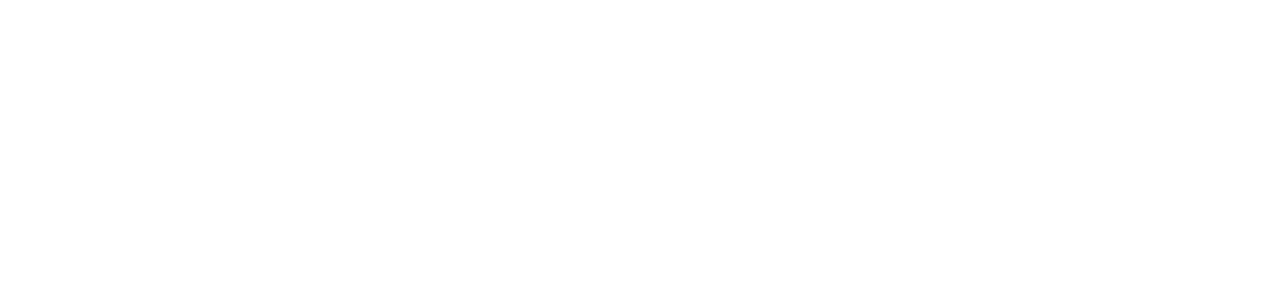
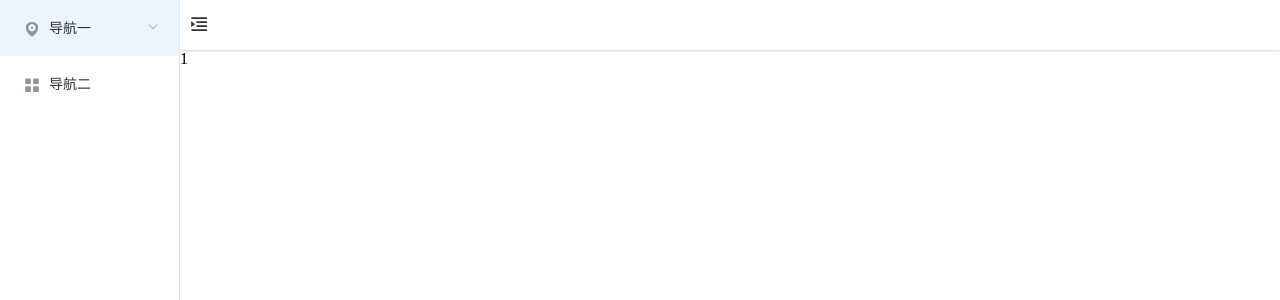
Before and after one commit to Zhang-Jia-Jun/vue-jun-admin, a Vue app: page /#/ in a window 1280 px wide. Shown: the top 300 px of the page. Built offline with nearby package versions, Linux system fonts and the light colour scheme.

Commit message:
增加布局页面，登录跳转，添加路由 ！！！重点 Element-UI 侧边栏有巨大的坑，对侧边栏设置width的时候必须排除 .el-menu--collapse ，否则动画效果会有BUG
Signed-off-by: Jun <2499932100@qq.com>

```diff
--- a/src/router/index.js
+++ b/src/router/index.js
@@ -1,5 +1,7 @@
 import Vue from 'vue'
 import Router from 'vue-router'
+
+import Layout from '@/views/layout/index.vue'
 
 Vue.use(Router)
 
@@ -7,6 +9,12 @@
 export const constantRouterMap = [
   // 登录页
   { path: '/login', component: () => import('@/views/login/index'), hidden: true },
+  // 基础页
+  {
+    path: '/',
+    component: Layout,
+    name:'layout',
+  }
 ]
 // 动态路由
 export const asyncRouterMap = [
--- /dev/null
+++ b/src/store/getters.js
@@ -0,0 +1,13 @@
+// 将所有state属性写入getter文件，方便查询store属性
+const getters = {
+    // 侧边栏状态
+    sidebar: state => state.app.sidebar,
+    // token密匙
+    token: state => state.user.token,
+    // 用户名称
+    name: state => state.user.name,
+    // 用户路由表
+    // permission_routers: state => state.user_permisstion
+
+  }
+  export default getters
--- a/src/store/index.js
+++ b/src/store/index.js
@@ -2,9 +2,14 @@
 import Vuex from 'vuex'
 // 用户状态库
 import user from './modules/user'
+// 应用程序状态库
+import app from './modules/app'
+// 引入统一管理的getter属性
+import getters from './getters'
 
 Vue.use(Vuex)
 
 export default new Vuex.Store({
-  modules:{user}
+  modules:{user,app},
+  getters
 })
--- /dev/null
+++ b/src/store/modules/app.js
@@ -0,0 +1,22 @@
+import Cookies from "js-cookie";
+
+const app = {
+  state: {
+    // 侧边栏
+    sidebar: {
+      // 侧边栏是否打开
+      opened: !!Cookies.get("sidebarStatus")
+    }
+  },
+  mutations: {
+    //   切换 侧边栏
+    TOGGLE_SIDEBAR: state => {
+      const status = !state.sidebar.opened;
+      Cookies.set("sidebarStatus", status);
+      state.sidebar.opened = status;
+    }
+  },
+  actions: {}
+};
+
+export default app;
--- a/src/styles/variables.scss
+++ b/src/styles/variables.scss
@@ -1,8 +1,25 @@
-// 全局变量定义
+//sidebar 侧边栏样式
+$menuText: #bfcbd9;
+$menuActiveText: #409eff;
+$subMenuActiveText: #f4f4f5; //https://github.com/ElemeFE/element/issues/12951
 
-//sidebar
-$menuText:#bfcbd9;
-$menuActiveText:#409EFF;
+$menuBg: #304156;
+$menuHover: #263445;
 
-$menuBg:#304156;
-$menuHover:#263445;
+$subMenuBg: #1f2d3d;
+$subMenuHover: #001528;
+
+$sideBarWidth: 180px;
+// webpack 的语法糖，留下问题以后解决
+// 导出变量
+:export {
+  menuText: $menuText;
+  menuActiveText: $menuActiveText;
+  menuBg: $menuBg;
+  menuHover: $menuHover;
+
+  subMenuActiveText: $subMenuActiveText;
+  subMenuBg: $subMenuBg;
+  subMenuHover: $subMenuHover;
+  sideBarWidth: $sideBarWidth;
+}
--- /dev/null
+++ b/src/views/layout/components/appMain.vue
@@ -0,0 +1,15 @@
+<template>
+    <div class="appMain">
+        1
+    </div>
+</template>
+
+<script>
+export default {
+
+}
+</script>
+
+<style>
+
+</style>
--- /dev/null
+++ b/src/views/layout/components/navber.vue
@@ -0,0 +1,50 @@
+<template>
+  <div class="navber">
+    <div class="sidebar-isopen" :class="{'is-active':!this.menuState}">
+      <icon @click.native="toggleMenu()" iconName="menu-state"></icon>
+    </div>
+  </div>
+</template>
+
+<script>
+import { mapGetters } from "vuex";
+
+export default {
+  data() {
+    return {};
+  },
+  computed: {
+    ...mapGetters(["sidebar"]),
+    menuState() {
+      return this.sidebar.opened;
+    }
+  },
+  methods:{
+    toggleMenu(){
+      this.$store.commit('TOGGLE_SIDEBAR');
+    }
+  }
+};
+</script>
+
+<style scoped lang='scss'>
+.navber {
+  display: flex;
+  // box-shadow 绘制阴影 参数（x轴，y轴，阴影模糊范围，阴影大小，颜色） 以逗号隔开为多条阴影
+  box-shadow: 0 0 3px 0 rgba($color: #000000, $alpha: 0.25),
+    0 2px 5px 0 rgba($color: #000000, $alpha: 0.025);
+  .sidebar-isopen {
+    font-size: 1.15rem;
+    line-height: 50px;
+    padding: 0 10px;
+    height: 50px;
+    transform: rotate(180deg);
+    &.is-active {
+      transform: initial;
+    }
+    .icon {
+      cursor: pointer;
+    }
+  }
+}
+</style>
--- /dev/null
+++ b/src/views/layout/components/sidebar.vue
@@ -0,0 +1,58 @@
+<template>
+  <!-- 滚动条组件，element-UI 文档没有说明 -->
+  <el-scrollbar>
+    <el-menu
+      class="sidebar"
+      :background-color="variables.menuBg"
+      :text-color="variables.menuText"
+      :active-text-color="variables.menuActiveText"
+      :collapse="isMenuOpen"
+    >
+      <el-submenu index="1">
+        <template slot="title">
+          <i class="el-icon-location"></i>
+          <span>导航一</span>
+        </template>
+      </el-submenu>
+      <el-menu-item index="2">
+        <i class="el-icon-menu"></i>
+        <span slot="title">导航二</span>
+      </el-menu-item>
+    </el-menu>
+  </el-scrollbar>
+</template>
+
+<script>
+// 引入vuex辅助函数
+import { mapGetters } from "vuex";
+
+// 全局样式变量
+import variables from "@/styles/variables.scss";
+
+export default {
+  computed: {
+    ...mapGetters([
+      // 用户授权表
+      "permission_routers",
+      // 侧边栏状态
+      "sidebar"
+    ]),
+    variables() {
+      return variables;
+    },
+    isMenuOpen() {
+      return this.sidebar.opened;
+    }
+  }
+};
+</script>
+
+<style scoped lang='scss'>
+// ！！！重点 Element-UI 侧边栏有巨大的坑，对侧边栏设置width的时候必须排除 .el-menu--collapse ，否则动画效果会有BUG
+.sidebar {
+  height: 100vh;
+  &:not(.el-menu--collapse) {
+    width: 180px;
+  }
+}
+</style>
--- /dev/null
+++ b/src/views/layout/index.vue
@@ -0,0 +1,49 @@
+<template>
+  <!-- 布局页面 -->
+  <el-container class="layout">
+    <el-aside width='initial'>
+        <!-- 侧边栏 -->
+      <sideber></sideber>
+    </el-aside>
+    <el-container>
+      <el-header height='50px'>
+          <!-- 导航栏 -->
+        <navber></navber>
+      </el-header>
+      <el-main>
+          <!-- 主体内容 -->
+        <appMain></appMain>
+      </el-main>
+    </el-container>
+  </el-container>
+</template>
+
+<script>
+import appMain from "./components/appMain";
+import navber from "./components/navber";
+import sideber from "./components/sidebar";
+export default {
+  data() {
+    return {};
+  },
+  components: {
+    appMain,
+    navber,
+    sideber
+  }
+};
+</script>
+
+<style scoped>
+.layout {
+  width: 100vw;
+  height: 100vh;
+}
+</style>
+<style lang='scss'>
+.layout{
+    .el-header,.el-main{
+        padding: 0;
+    }
+}
+</style>
--- a/src/views/login/index.vue
+++ b/src/views/login/index.vue
@@ -89,7 +89,7 @@
             .dispatch("Login", this.loginAccount)
             .then(() => {
               this.loading = false;
-              this.$message.success("登录成功");
+              this.$router.push({name:'layout'})
             })
             .catch(error => {
               this.loading = false;
--- a/目录结构说明.js
+++ b/目录结构说明.js
@@ -25,3 +25,4 @@
 // ├── favicon.ico                // favicon图标
 // ├── index.html                 // html模板
 // └── package.json               // package.json
+// └── vue.config.js              // vue-cil配置文件
```
Also changed, not shown: src/icons/svg/menu-state.svg (added), src/store/modules/user_permisstion.js (added).
